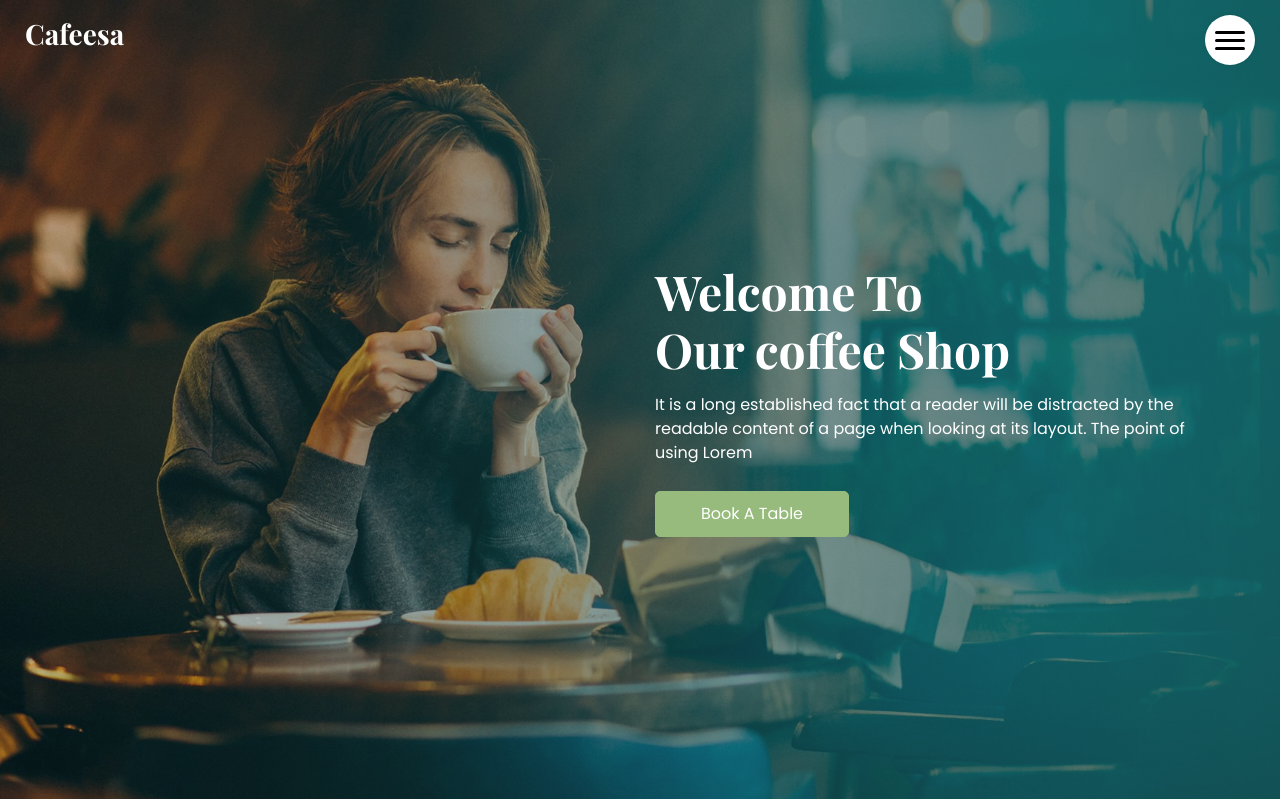
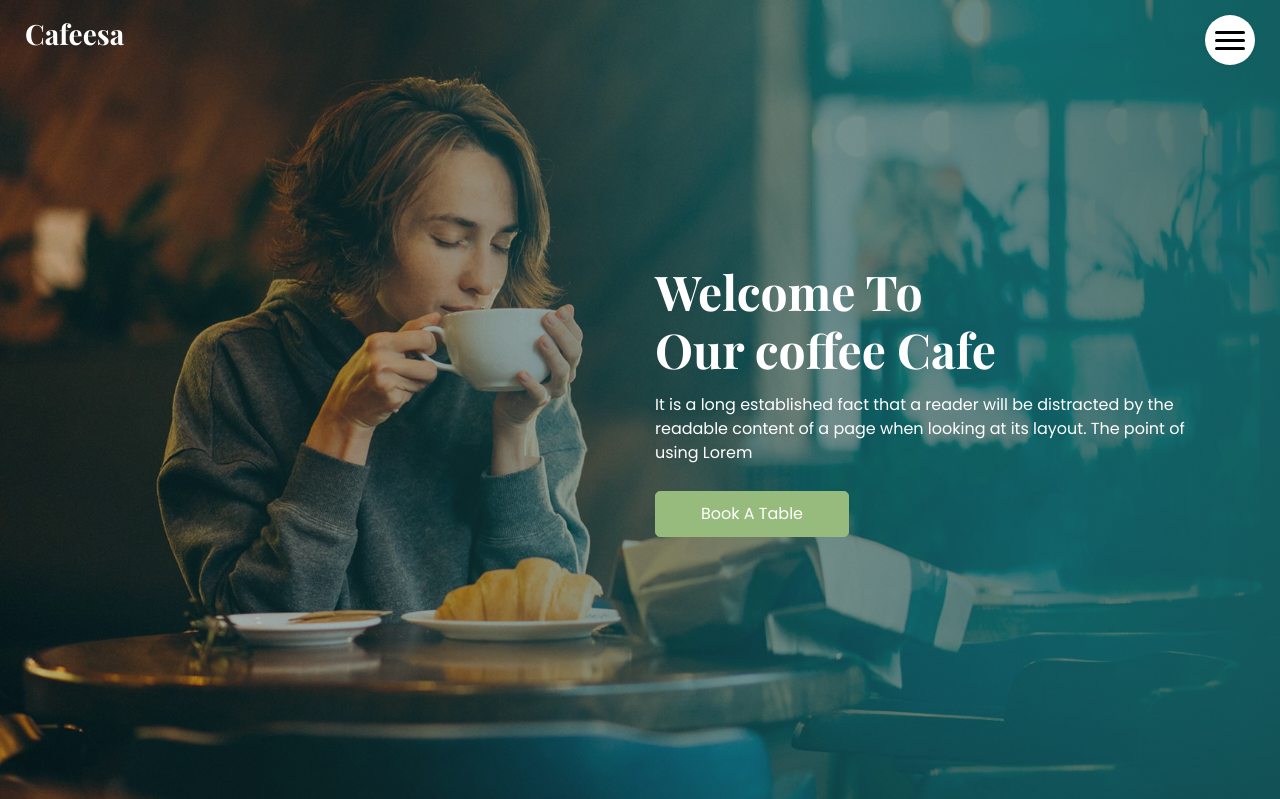
Before and after one commit to haiderasif/DjangoProject, a Django app: page / in a window 1280 px wide. Shown: the top 799 px of the page. Run offline with Django 3.2, Linux system fonts and the light colour scheme; some libraries are stand-ins or nearby versions.

Commit message:
updated index.html
Updated index

```diff
--- a/templates/index.html
+++ b/templates/index.html
@@ -73,7 +73,7 @@
         <div class="detail-box">
           <h1>
             Welcome To <br>
-            Our coffee Shop
+            Our coffee Cafe
           </h1>
           <p>
             It is a long established fact that a reader will be distracted by the readable content of a page when
```
